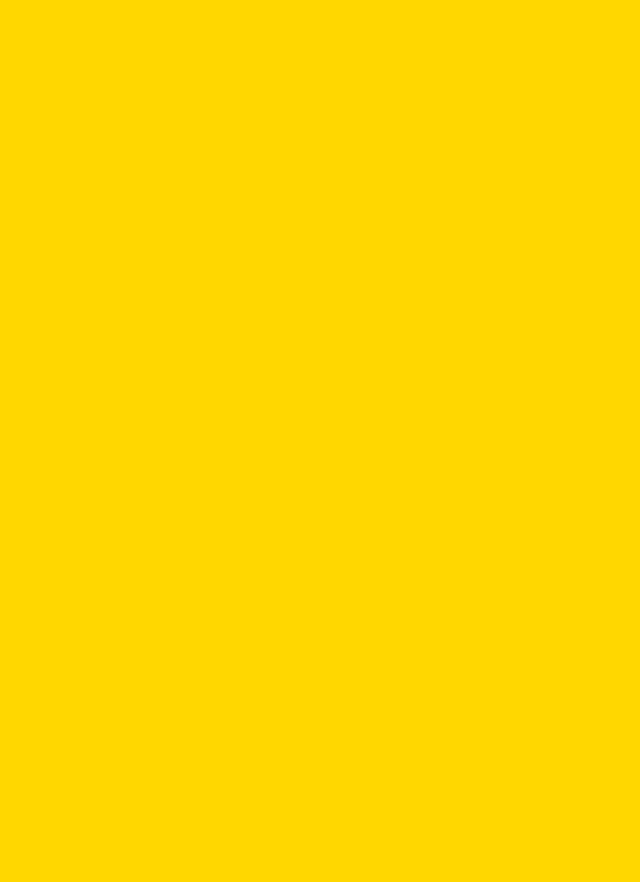
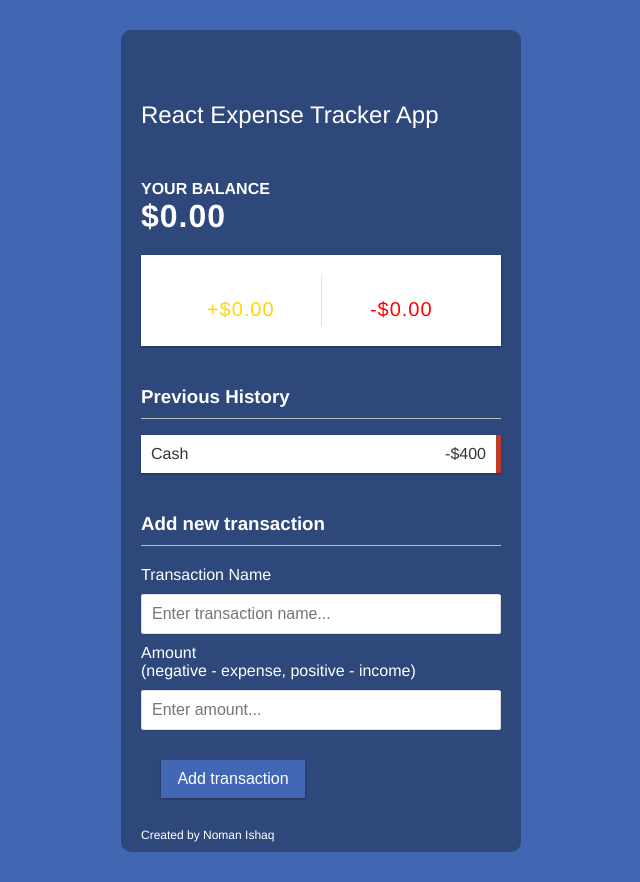
Before and after one commit to Nomanishaq/expense-tracker-app, a React (Create React App) app: page / in a window 1280 px wide. Shown: the whole page, without its empty margins (319-959 px from the left). Before the commit the page ends 800 px from the top, so only its background shows below. Built offline with nearby package versions, Linux system fonts and the light colour scheme.

Commit message:
complete ui design

```diff
--- a/src/App.css
+++ b/src/App.css
@@ -1,38 +1,164 @@
-.App {
-  text-align: center;
+@import url('https://fonts.googleapis.com/css?family=Lato&display=swap');
+
+:root {
+  --box-shadow: 0 1px 3px rgba(0, 0, 0, 0.12), 0 1px 2px rgba(0, 0, 0, 0.24);
 }
 
-.App-logo {
-  height: 40vmin;
-  pointer-events: none;
+* {
+  box-sizing: border-box;
 }
 
-@media (prefers-reduced-motion: no-preference) {
-  .App-logo {
-    animation: App-logo-spin infinite 20s linear;
-  }
-}
-
-.App-header {
-  background-color: #282c34;
-  min-height: 100vh;
+body {
+  background-color: #4267b2;
   display: flex;
   flex-direction: column;
   align-items: center;
   justify-content: center;
-  font-size: calc(10px + 2vmin);
+  min-height: 100vh;
   color: white;
+  margin: 0;
+  font-family: 'Franklin Gothic Medium', 'Arial Narrow', Arial, sans-serif;
 }
 
-.App-link {
-  color: #61dafb;
+.container {
+  margin: 30px auto;
+  background: rgba(0, 0, 0, 0.30);
+  width: 400px;
+  border-radius: 10px;
+  padding: 20px;
 }
 
-@keyframes App-logo-spin {
-  from {
-    transform: rotate(0deg);
-  }
-  to {
-    transform: rotate(360deg);
-  }
+h1 {
+  letter-spacing: 1px;
+  margin: 0;
 }
+h2{
+  font-weight: 100;
+  line-height: 90px;
+}
+
+h3 {
+  border-bottom: 1px solid #bbb;
+  padding-bottom: 10px;
+  margin: 40px 0 10px;
+}
+
+h4 {
+  margin: 0;
+  text-transform: uppercase;
+}
+
+.inc-exp-container {
+  background-color: #fff;
+  box-shadow: var(--box-shadow);
+  padding: 20px;
+  display: flex;
+  justify-content: space-between;
+  margin: 20px 0;
+}
+
+.inc-exp-container > div {
+  flex: 1;
+  text-align: center;
+}
+
+.inc-exp-container > div:first-of-type {
+  border-right: 1px solid #dedede;
+}
+
+.money {
+  font-size: 20px;
+  letter-spacing: 1px;
+  margin: 5px 0;
+}
+
+.money.plus {
+  color: gold;
+}
+
+.money.minus {
+  color: red;
+}
+
+label {
+  display: inline-block;
+  margin: 10px 0;
+}
+
+input[type='text'],
+input[type='number'] {
+  border: 1px solid #dedede;
+  border-radius: 2px;
+  display: block;
+  font-size: 16px;
+  padding: 10px;
+  width: 100%;
+}
+
+.btn {
+  cursor: pointer;
+  background-color: #4267b5;
+  box-shadow: var(--box-shadow);
+  color: #fff;
+  border: 0;
+  display: block;
+  font-size: 16px;
+  margin: 30px 20px 30px;
+  padding: 10px;
+  width: 40%;
+}
+
+.btn:focus,
+.delete-btn:focus {
+  outline: 0;
+}
+
+.list {
+  list-style-type: none;
+  padding: 0;
+  margin-bottom: 40px;
+}
+
+.list li {
+  background-color: #fff;
+  box-shadow: var(--box-shadow);
+  color: #333;
+  display: flex;
+  justify-content: space-between;
+  position: relative;
+  padding: 10px;
+  margin: 10px 0;
+}
+
+.list li.plus {
+  border-right: 5px solid #2ecc71;
+}
+
+.list li.minus {
+  border-right: 5px solid #c0392b;
+}
+
+.delete-btn {
+  cursor: pointer;
+  background-color: #e74c3c;
+  border: 0;
+  color: #fff;
+  font-size: 20px;
+  line-height: 20px;
+  padding: 2px 5px;
+  position: absolute;
+  top: 50%;
+  left: 0;
+  transform: translate(-100%, -50%);
+  opacity: 0;
+  transition: opacity 0.3s ease;
+}
+
+.list li:hover .delete-btn {
+  opacity: 1;
+}
+p{
+  margin-bottom: -10px;
+  font-size: 12px;
+  /* margin-left: 5px; */
+}
--- a/src/App.js
+++ b/src/App.js
@@ -1,10 +1,19 @@
 import React from 'react';
 import './App.css';
+import Header from './components/Header';
+import { Balance } from './components/Balance';
+import { IncomeExpense } from './components/IncomeExpense';
+import { TransactionList } from './components/TransactionList';
+import { AddTransation } from './components/AddTransaction';
 
 function App() {
   return (
-    <div className="App">
-
+    <div className="container">
+    <Header/>
+    <Balance/>
+    <IncomeExpense/>
+    <TransactionList/>
+    <AddTransation/>
     </div>
   );
 }
--- /dev/null
+++ b/src/components/AddTransaction.js
@@ -0,0 +1,26 @@
+import React,{useState} from 'react'
+
+export const AddTransation = () => {
+    const [text,setText] = useState('');
+    const [amount,setAmount] = useState();
+    return (
+        <div>
+            <h3>Add new transaction</h3>
+      <form>
+        <div className="form-control">
+          <label>Transaction Name</label>
+          <input type="text" value={text} onChange={(e)=> setText(e.target.value)} placeholder="Enter transaction name..." />
+        </div>
+        <div className="form-control">
+          <label
+            >Amount <br />
+            (negative - expense, positive - income)</label
+          >
+          <input type="number" value={amount} onChange={(e)=> setAmount(e.target.value)} placeholder="Enter amount..." />
+        </div>
+        <button className="btn">Add transaction</button>
+      </form>
+      <p>Created by Noman Ishaq</p>
+        </div>
+    )
+}
--- /dev/null
+++ b/src/components/Balance.js
@@ -0,0 +1,10 @@
+import React from 'react'
+
+export const Balance = () => {
+    return (
+        <div>
+            <h4>Your Balance</h4>
+        <h1>$0.00</h1>
+        </div>
+    )
+}
--- /dev/null
+++ b/src/components/Header.js
@@ -0,0 +1,11 @@
+import React from 'react';
+
+export const Header = () => {
+    return (
+       <h2>
+           React Expense Tracker App
+       </h2>
+    )
+}
+
+export default Header;
--- /dev/null
+++ b/src/components/IncomeExpense.js
@@ -0,0 +1,20 @@
+import React from 'react'
+
+export const IncomeExpense = () => {
+    return (
+            <div>
+
+        <div className="inc-exp-container">
+        <div>
+        <h4>Income</h4>
+        <p className="money plus">+$0.00</p>
+        </div>
+        <div>
+        <h4>Expense</h4>
+        <p className="money minus">-$0.00</p>
+        </div>
+        </div>
+
+        </div>
+    );
+}
--- /dev/null
+++ b/src/components/TransactionList.js
@@ -0,0 +1,14 @@
+import React from 'react'
+
+export const TransactionList = () => {
+    return (
+        <div>
+             <h3>Previous History</h3>
+      <ul className="list">
+        <li className="minus">
+          Cash <span>-$400</span><button className="delete-btn">x</button>
+        </li>
+      </ul>
+        </div>
+    )
+}
--- a/src/index.css
+++ /dev/null
@@ -1,10 +0,0 @@
-body {
-background-color: gold;
-color: white;
-font-family: Verdana, Geneva, Tahoma, sans-serif;
-}
-
-code {
-  font-family: source-code-pro, Menlo, Monaco, Consolas, 'Courier New',
-    monospace;
-}
--- a/src/index.js
+++ b/src/index.js
@@ -1,6 +1,5 @@
 import React from 'react';
 import ReactDOM from 'react-dom';
-import './index.css';
 import App from './App';
 import * as serviceWorker from './serviceWorker';
 
```
